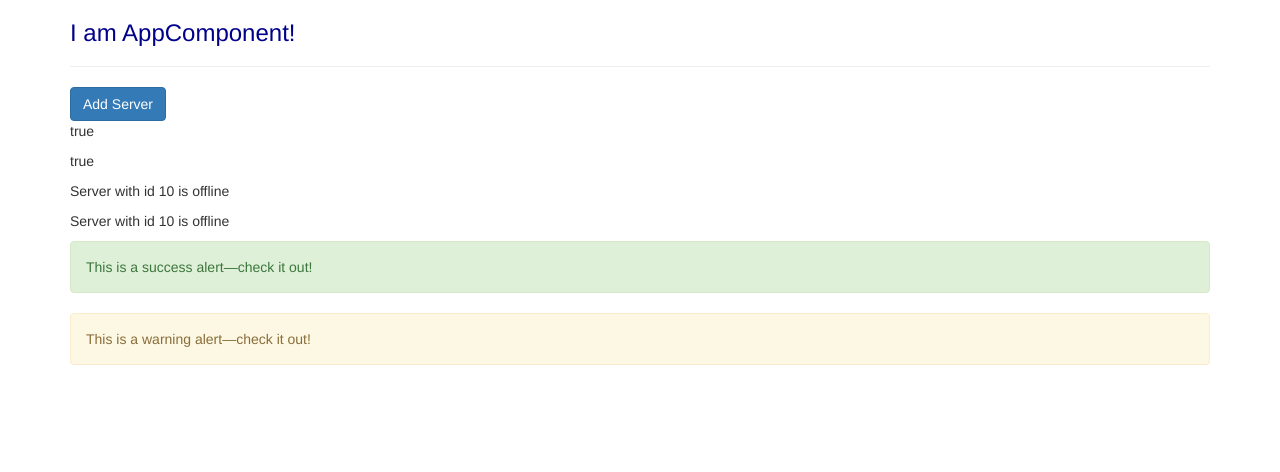
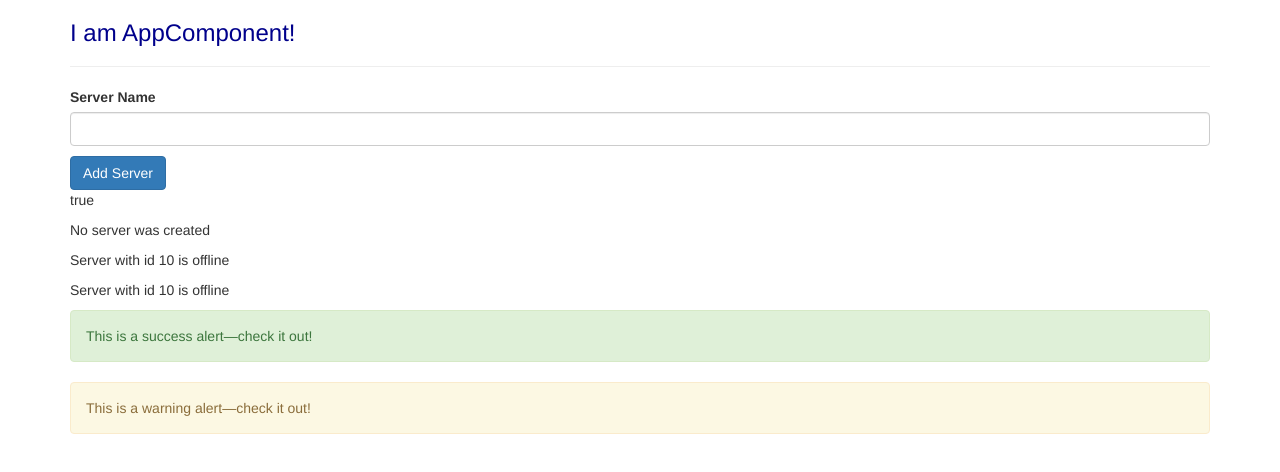
Before and after one commit to behrami/my-first-app, an Angular app: page / in a window 1280 px wide. Shown: the top 472 px of the page. Built offline with nearby package versions, Linux system fonts and the light colour scheme.

Commit message:
added input that takes in a value and displays it dynamically

```diff
--- a/src/app/servers/servers.component.html
+++ b/src/app/servers/servers.component.html
@@ -1,5 +1,19 @@
-<button class="btn btn-primary" [disabled]="!allowNewServer">Add Server</button>
+<label>Server Name</label>
+<input type="text" class="form-control" (input)="onUpdateServerName($event)" />
+
+<p>{{ serverName }}</p>
+
+<button
+  class="btn btn-primary"
+  [disabled]="!allowNewServer"
+  (click)="onCreateServer()"
+>
+  Add Server
+</button>
+
 <p>{{ allowNewServer }}</p>
-<p [innerText]="allowNewServer"></p>
+<!-- <p [innerText]="allowNewServer"></p> -->
+
+<p>{{ serverCreationStatus }}</p>
 <app-server></app-server>
 <app-server></app-server>
--- a/src/app/servers/servers.component.ts
+++ b/src/app/servers/servers.component.ts
@@ -9,6 +9,8 @@
 })
 export class ServersComponent implements OnInit {
   allowNewServer = false;
+  serverCreationStatus = 'No server was created';
+  serverName = '';
 
   constructor() {
     setTimeout(() => {
@@ -17,4 +19,12 @@
   }
 
   ngOnInit(): void {}
+
+  onCreateServer() {
+    this.serverCreationStatus = 'Server was created';
+  }
+
+  onUpdateServerName(event: any) {
+    this.serverName = event.target.value;
+  }
 }
```
